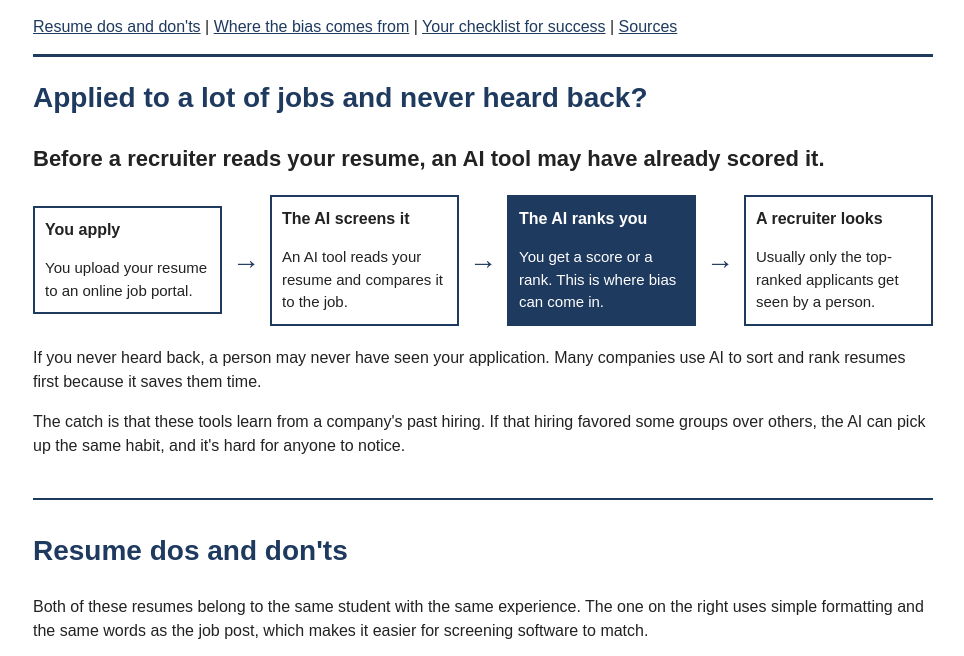
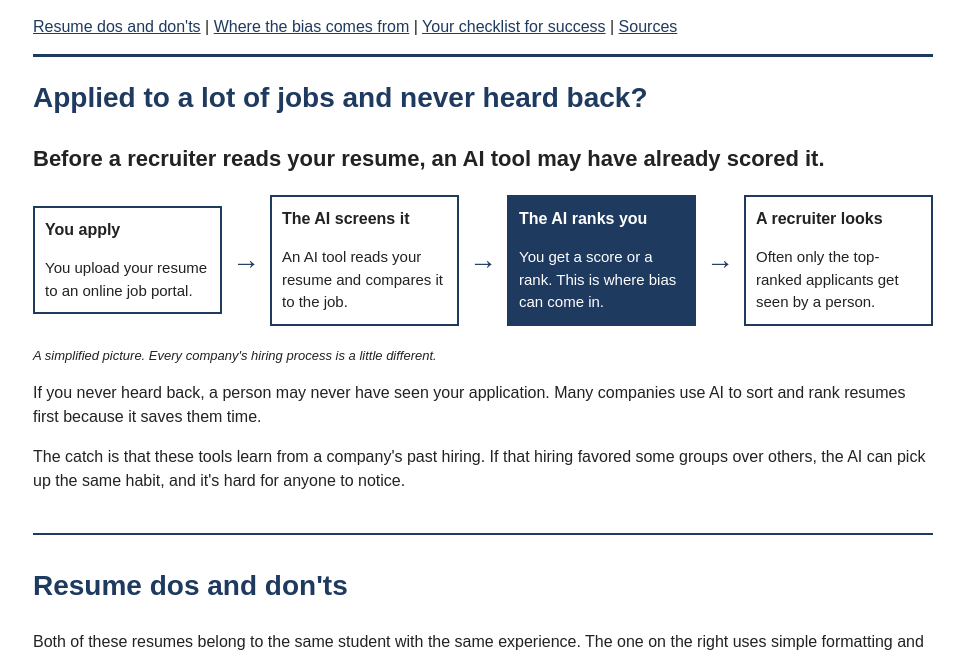
Before and after one commit to afraa2234/screened-out, a plain HTML site: page index.html in a window 1280 px wide. Shown: the part 142-798 px from the top of the page, without its empty margins (157-1121 px from the left). Drawn offline with Linux system fonts and the light colour scheme.

Commit message:
Add notes clarifying general resume advice and simplified hiring flow

```diff
--- a/index.html
+++ b/index.html
@@ -43,9 +43,10 @@
         <div class="arrow">&rarr;</div>
         <div class="step">
           <strong>A recruiter looks</strong>
-          <p>Usually only the top-ranked applicants get seen by a person.</p>
+          <p>Often only the top-ranked applicants get seen by a person.</p>
         </div>
       </div>
+      <p class="small">A simplified picture. Every company's hiring process is a little different.</p>
 
       <p>If you never heard back, a person may never have seen your application. Many companies use AI to sort and rank resumes first because it saves them time.</p>
       <p>The catch is that these tools learn from a company's past hiring. If that hiring favored some groups over others, the AI can pick up the same habit, and it's hard for anyone to notice.</p>
@@ -179,7 +180,7 @@
       </div>
       </div>
 
-      <p class="small">This is a made-up example. Formatting fixes help software read your resume, but they can't fix bias in the tool itself.</p>
+      <p class="small">This is a made-up example. These formatting tips are common advice from university career centers, not findings from the studies on the Sources page. Formatting fixes help software read your resume, but they can't fix bias in the tool itself.</p>
     </section>
 
     <section id="bias">
```
